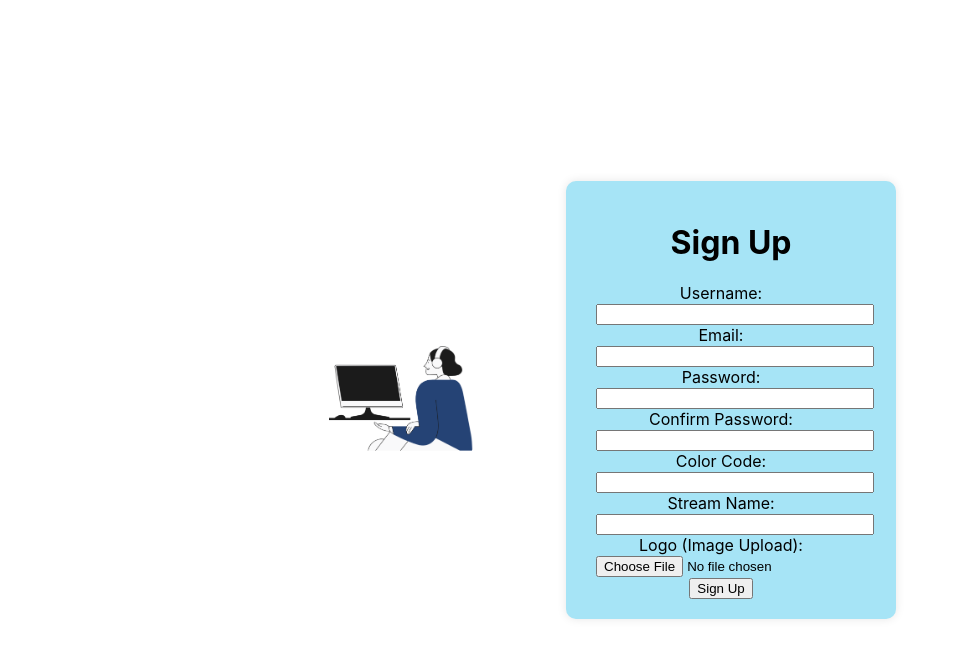
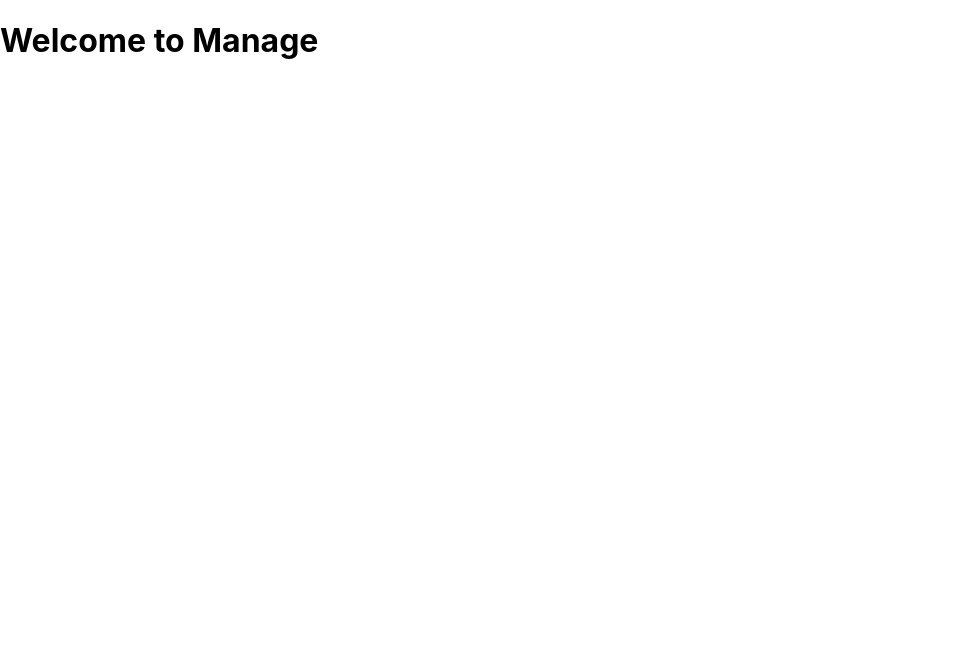
Before and after one commit to shashankkannan/BeAware-G13, a React (Create React App) app in the folder beaware/: page /manage in a window 1280 px wide. Shown: the top 658 px of the page, without its empty margins (0-958 px from the left). Built offline with nearby package versions, Linux system fonts and the light colour scheme.

Commit message:
update v5

```diff
--- a/beaware/src/App.js
+++ b/beaware/src/App.js
@@ -1,14 +1,24 @@
+// App.js
+
 import React from 'react';
-import './App.css';
-import SignUp  from './components/SignUp';
+import { BrowserRouter as Router, Route, Routes } from 'react-router-dom';
 import SignIn from './components/SignIn';
+import SignUp from './components/SignUp';
+import Home from './components/Home';
+import ManageProfile from './components/ManageProfile'
 
 function App() {
   return (
-    <div className="App">
-      <SignUp />
-      {/* <SignIn /> */}
-    </div>
+    <Router>
+      <div>
+        <Routes>
+          <Route path="/signin" element={<SignIn />} />
+          <Route path="/signup" element={<SignUp />} />
+          <Route path="/home" element={<Home />} />
+          <Route path="/manage" element={<ManageProfile />} />
+        </Routes>
+      </div>
+    </Router>
   );
 }
 
--- a/beaware/src/components/Home.js
+++ b/beaware/src/components/Home.js
@@ -0,0 +1,17 @@
+import React, { useState } from 'react';
+
+export const Home = () => {
+
+
+
+
+
+  return (
+    <div>
+      <h1>Welcome Home</h1>
+
+    </div>
+  );
+};
+
+export default Home;
--- a/beaware/src/components/ManageProfile.js
+++ b/beaware/src/components/ManageProfile.js
@@ -0,0 +1,17 @@
+import React, { useState } from 'react';
+
+export const ManageProfile = () => {
+
+
+
+
+
+  return (
+    <div>
+      <h1>Welcome to Manage</h1>
+
+    </div>
+  );
+};
+
+export default ManageProfile;
--- a/beaware/src/components/SignIn.js
+++ b/beaware/src/components/SignIn.js
@@ -1,7 +1,7 @@
 import React, { useState } from 'react';
 import { getAuth, signInWithEmailAndPassword } from 'firebase/auth';
 
-const SignIn = () => {
+export const SignIn = () => {
   const [formData, setFormData] = useState({
     email: '',
     password: '',
```
